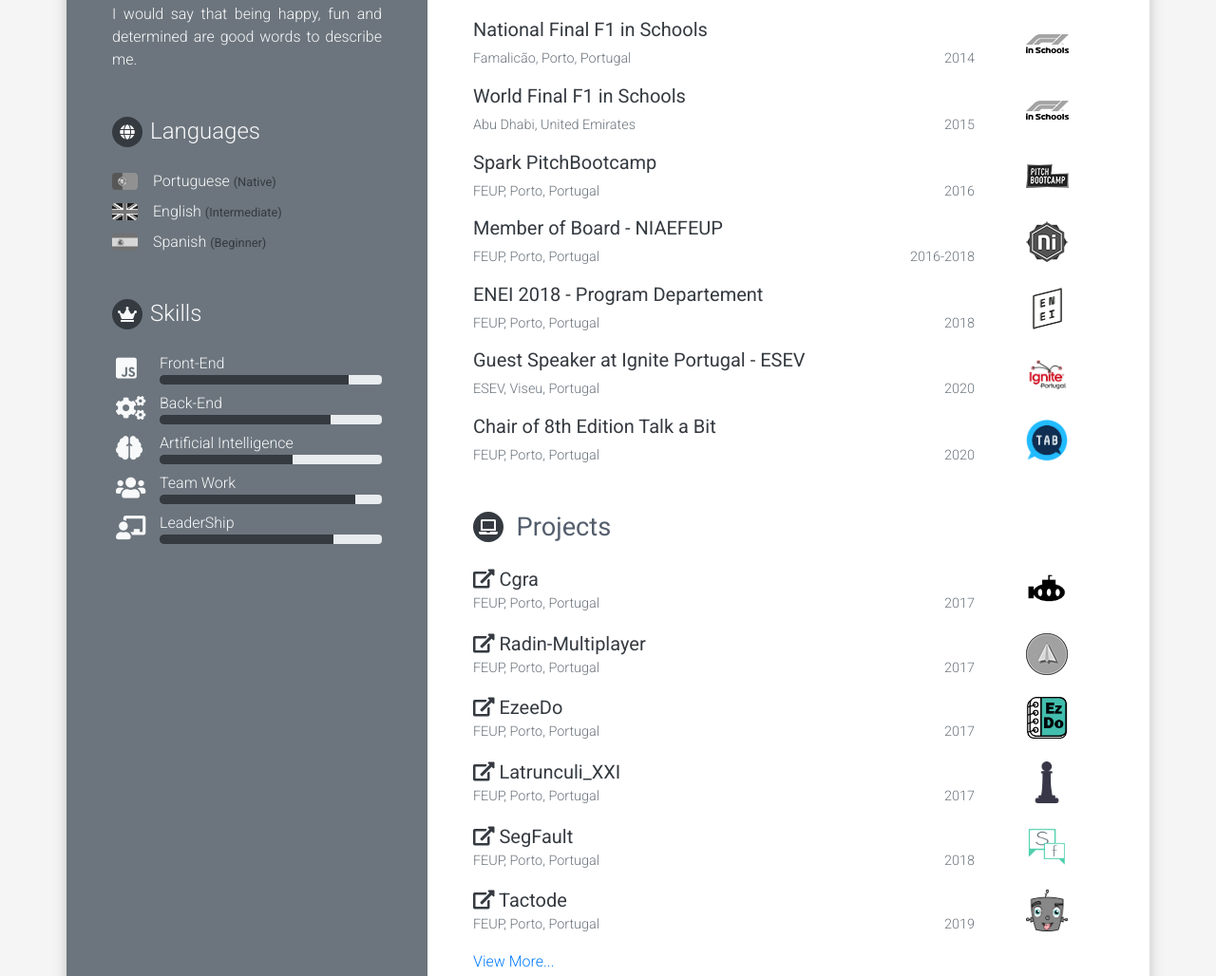
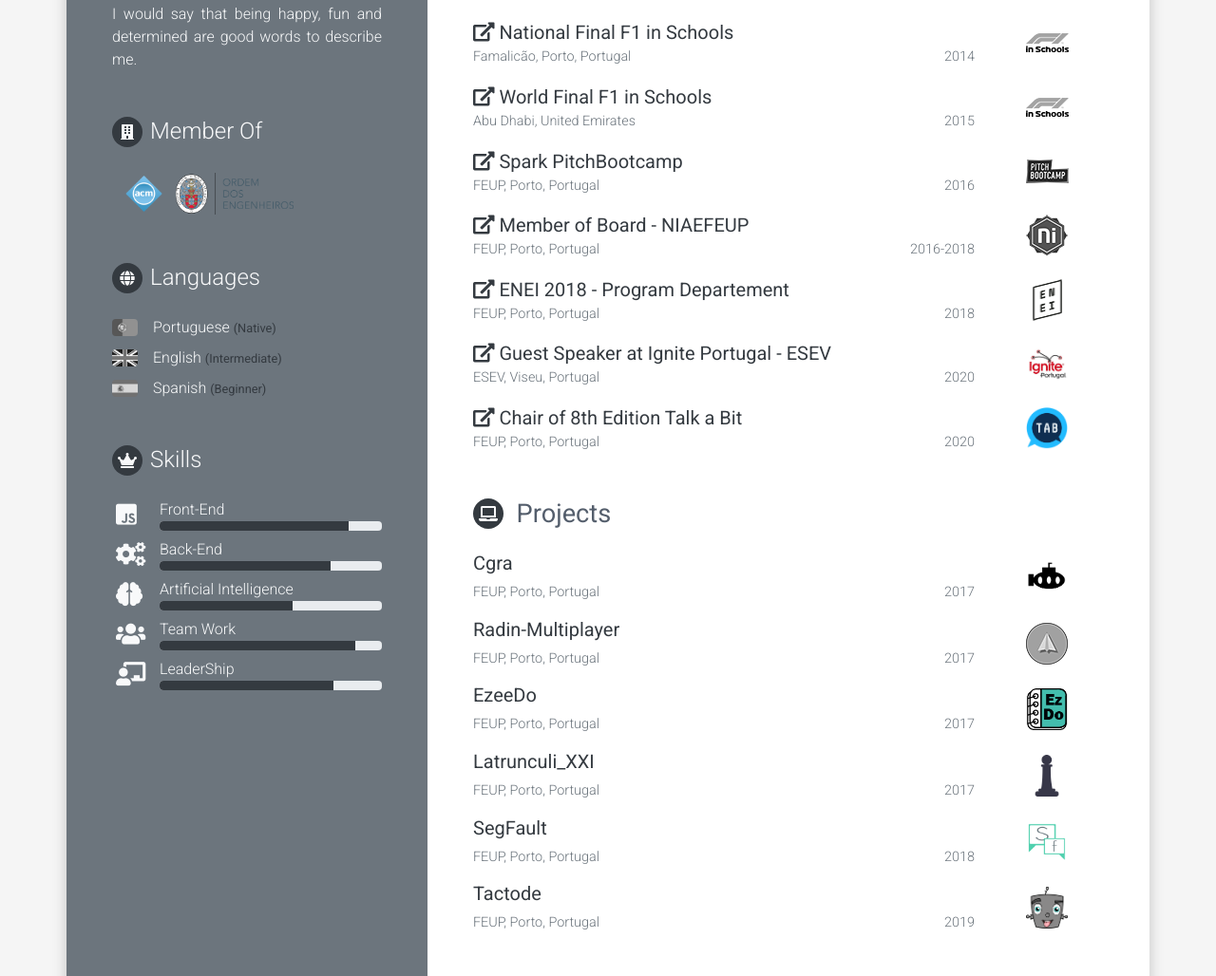
Before and after one commit to jflcarvalho/online-CV, a plain HTML site: page index.html in a window 1280 px wide. Shown: the part 901-1929 px from the top of the page at 95% size. Drawn offline with nearby package versions, Linux system fonts and the light colour scheme.

Commit message:
Add member of organizations

```diff
--- a/index.html
+++ b/index.html
@@ -1,5 +1,5 @@
 <html><head>
-  <title>Online-CV</title>
+  <title>João Carvalho</title>
   <meta charset="utf-8">
   <meta http-equiv="X-UA-Compatible" content="IE=edge">
   <meta name="viewport" content="width=device-width, initial-scale=1">
@@ -16,6 +16,7 @@
   <!-- Stylesheet -->
   <link rel="stylesheet" type="text/css" media="screen" href="css/main.css">
   <script src="js/main.js" defer=""></script>
+
 
   <!-- Bootstrap v4.1.3 -->
   <script src="https://code.jquery.com/jquery-3.3.1.slim.min.js" integrity="sha384-q8i/X+965DzO0rT7abK41JStQIAqVgRVzpbzo5smXKp4YfRvH+8abtTE1Pi6jizo" crossorigin="anonymous" defer=""></script>
@@ -73,6 +74,18 @@
                     </div>
                     <p class="text-justify">I'm a person who loves challenges, for me, it's the challenges that motivate me and make me better. So nothing better than studying in Faculty of Engineering of the University of Porto to have a good challenge. I’m a perfectionist person that loves see all things in there place.</p>
                     <p class="text-justify">I would say that being happy, fun and determined are good words to describe me.</p>
+                </div>
+
+                <!-- MEMBER OF -->
+                <div id="member-of" class="my-5">
+                    <div class="d-flex align-items-center my-4">
+                        <i class="fas fa-building rounded-background-icon bg-dark"></i>
+                        <h4 class="mb-0 ml-2">Member Of</h4>
+                    </div>
+                    <div class="d-flex align-items-center">
+                        <a href="http://member.acm.org/~jdecarvalho" targer="_blank"><img src="img/acm.png" widght="50" height="50" alt="ACM"></a>
+                        <img src="img/ordem.png" height="44" alt="Ordem dos Engenheiros">
+                    </div>
                 </div>
 
                 <!-- LANGUAGES -->
@@ -229,8 +242,9 @@
                 <div class="section-content">
                     <div class="item">
                         <div class="item-header mb-3">
-                            <h5 class="item-title text-dark">
-                                National Final F1 in Schools</h5>
+                            <a class="item-title text-dark" href="https://www.f1inschools.com/" target="_blank">
+                                <i class="fas fa-external-link-alt"></i>
+                                National Final F1 in Schools</a>
                             <img src="img/f1.png" width="45" height="20" alt="F1" in="" schools="" logo="">
                             <div class="location text-secondary">Famalicão, Porto, Portugal</div>
                             <div class="date ml-sm-auto mr-lg-3 text-secondary">2014</div>
@@ -240,8 +254,9 @@
                         </p>
                     </div>                    <div class="item">
                         <div class="item-header mb-3">
-                            <h5 class="item-title text-dark">
-                                World Final F1 in Schools</h5>
+                            <a class="item-title text-dark" href="https://www.f1inschools.com/" target="_blank">
+                                <i class="fas fa-external-link-alt"></i>
+                                World Final F1 in Schools</a>
                             <img src="img/f1.png" width="45" height="20" alt="F1" in="" schools="" logo="">
                             <div class="location text-secondary">Abu Dhabi, United Emirates</div>
                             <div class="date ml-sm-auto mr-lg-3 text-secondary">2015</div>
@@ -251,8 +266,9 @@
                         </p>
                     </div>                    <div class="item">
                         <div class="item-header mb-3">
-                            <h5 class="item-title text-dark">
-                                Spark PitchBootcamp</h5>
+                            <a class="item-title text-dark" href="http://www.sparkagency.pt/pitch.php" target="_blank">
+                                <i class="fas fa-external-link-alt"></i>
+                                Spark PitchBootcamp</a>
                             <img src="img/bootcamp.png" width="45" height="25" alt="Cgra" logo="">
                             <div class="location text-secondary">FEUP, Porto, Portugal</div>
                             <div class="date ml-sm-auto mr-lg-3 text-secondary">2016</div>
@@ -262,8 +278,9 @@
                         </p>
                     </div>                    <div class="item">
                         <div class="item-header mb-3">
-                            <h5 class="item-title text-dark">
-                                Member of Board - NIAEFEUP</h5>
+                            <a class="item-title text-dark" href="https://ni.fe.up.pt/" target="_blank">
+                                <i class="fas fa-external-link-alt"></i>
+                                Member of Board - NIAEFEUP</a>
                             <img src="img/ni.png" width="44" height="44" alt="NI" logo="">
                             <div class="location text-secondary">FEUP, Porto, Portugal</div>
                             <div class="date ml-sm-auto mr-lg-3 text-secondary">2016-2018</div>
@@ -273,8 +290,9 @@
                         </p>
                     </div>                    <div class="item">
                         <div class="item-header mb-3">
-                            <h5 class="item-title text-dark">
-                                ENEI 2018 - Program Departement</h5>
+                            <a class="item-title text-dark" href="https://enei.pt/" target="_blank">
+                                <i class="fas fa-external-link-alt"></i>
+                                ENEI 2018 - Program Departement</a>
                             <img src="img/enei.png" width="33" height="44" alt="ENEI" logo="">
                             <div class="location text-secondary">FEUP, Porto, Portugal</div>
                             <div class="date ml-sm-auto mr-lg-3 text-secondary">2018</div>
@@ -284,8 +302,9 @@
                         </p>
                     </div>                    <div class="item">
                         <div class="item-header mb-3">
-                            <h5 class="item-title text-dark">
-                                Guest Speaker at Ignite Portugal - ESEV</h5>
+                            <a class="item-title text-dark" href="https://igniteesev.wixsite.com/igniteviseu?fbclid=IwAR3jkah0rCfu9dJxIP-Xpr22ZpaRk2c4w8iFeUV908US46xvr1I0dJcNuos" target="_blank">
+                                <i class="fas fa-external-link-alt"></i>
+                                Guest Speaker at Ignite Portugal - ESEV</a>
                             <img src="img/ignite.jpg" width="44" height="33" alt="Ignite" portugal="" logo="">
                             <div class="location text-secondary">ESEV, Viseu, Portugal</div>
                             <div class="date ml-sm-auto mr-lg-3 text-secondary">2020</div>
@@ -295,8 +314,9 @@
                         </p>
                     </div>                    <div class="item">
                         <div class="item-header mb-3">
-                            <h5 class="item-title text-dark">
-                                Chair of 8th Edition Talk a Bit</h5>
+                            <a class="item-title text-dark" href="https://talkabit.org" target="_blank">
+                                <i class="fas fa-external-link-alt"></i>
+                                Chair of 8th Edition Talk a Bit</a>
                             <img src="img/tab.png" width="44" height="44" alt="Talk" a="" bit="" logo="">
                             <div class="location text-secondary">FEUP, Porto, Portugal</div>
                             <div class="date ml-sm-auto mr-lg-3 text-secondary">2020</div>
@@ -316,9 +336,8 @@
                 <div class="section-content">
                     <div class="item">
                         <div class="item-header mb-3">
-                            <a class="item-title text-dark" href="localhost:8000" target="_blank">
-                                <i class="fas fa-external-link-alt"></i>
-                                Cgra</a>
+                            <h5 class="item-title text-dark">
+                                Cgra</h5>
                             <img src="img/cgra.png" width="44" height="44" alt="Cgra" logo="">
                             <div class="location text-secondary">FEUP, Porto, Portugal</div>
                             <div class="date ml-sm-auto mr-lg-3 text-secondary">2017</div>
@@ -328,9 +347,8 @@
                         </p>
                     </div>                    <div class="item">
                         <div class="item-header mb-3">
-                            <a class="item-title text-dark" href="https://jflcarvlho.me#" target="_blank">
-                                <i class="fas fa-external-link-alt"></i>
-                                Radin-Multiplayer</a>
+                            <h5 class="item-title text-dark">
+                                Radin-Multiplayer</h5>
                             <img src="img/lpoo.png" width="44" height="44" alt="Lpoo" logo="">
                             <div class="location text-secondary">FEUP, Porto, Portugal</div>
                             <div class="date ml-sm-auto mr-lg-3 text-secondary">2017</div>
@@ -340,9 +358,8 @@
                         </p>
                     </div>                    <div class="item">
                         <div class="item-header mb-3">
-                            <a class="item-title text-dark" href="localhost:8000" target="_blank">
-                                <i class="fas fa-external-link-alt"></i>
-                                EzeeDo</a>
+                            <h5 class="item-title text-dark">
+                                EzeeDo</h5>
                             <img src="img/EzeeDo.png" width="44" height="44" alt="EzeeDo" logo="">
                             <div class="location text-secondary">FEUP, Porto, Portugal</div>
                             <div class="date ml-sm-auto mr-lg-3 text-secondary">2017</div>
@@ -352,9 +369,8 @@
                         </p>
                     </div>                    <div class="item">
                         <div class="item-header mb-3">
-                            <a class="item-title text-dark" href="localhost:8000" target="_blank">
-                                <i class="fas fa-external-link-alt"></i>
-                                Latrunculi_XXI</a>
+                            <h5 class="item-title text-dark">
+                                Latrunculi_XXI</h5>
                             <img src="img/Latrunculi_XXI.png" width="44" height="44" alt="Latrunculi_XXI" logo="">
                             <div class="location text-secondary">FEUP, Porto, Portugal</div>
                             <div class="date ml-sm-auto mr-lg-3 text-secondary">2017</div>
@@ -364,9 +380,8 @@
                         </p>
                     </div>                    <div class="item">
                         <div class="item-header mb-3">
-                            <a class="item-title text-dark" href="localhost:8000" target="_blank">
-                                <i class="fas fa-external-link-alt"></i>
-                                SegFault</a>
+                            <h5 class="item-title text-dark">
+                                SegFault</h5>
                             <img src="img/SegFault.png" width="44" height="44" alt="SegFault" logo="">
                             <div class="location text-secondary">FEUP, Porto, Portugal</div>
                             <div class="date ml-sm-auto mr-lg-3 text-secondary">2018</div>
@@ -376,9 +391,8 @@
                         </p>
                     </div>                    <div class="item">
                         <div class="item-header mb-3">
-                            <a class="item-title text-dark" href="localhost:8000" target="_blank">
-                                <i class="fas fa-external-link-alt"></i>
-                                Tactode</a>
+                            <h5 class="item-title text-dark">
+                                Tactode</h5>
                             <img src="img/Tactode.png" width="44" height="44" alt="Tactode" logo="">
                             <div class="location text-secondary">FEUP, Porto, Portugal</div>
                             <div class="date ml-sm-auto mr-lg-3 text-secondary">2019</div>
@@ -386,7 +400,7 @@
                         <p class="text-body">
 
                         </p>
-                    </div>                    <a href="#">View More...</a>
+                    </div>                    <!-- <a href="#">View More...</a> -->
                 </div>
             </section>
 
```
Also changed, not shown: img/acm.png (added), img/ordem.png (added).
